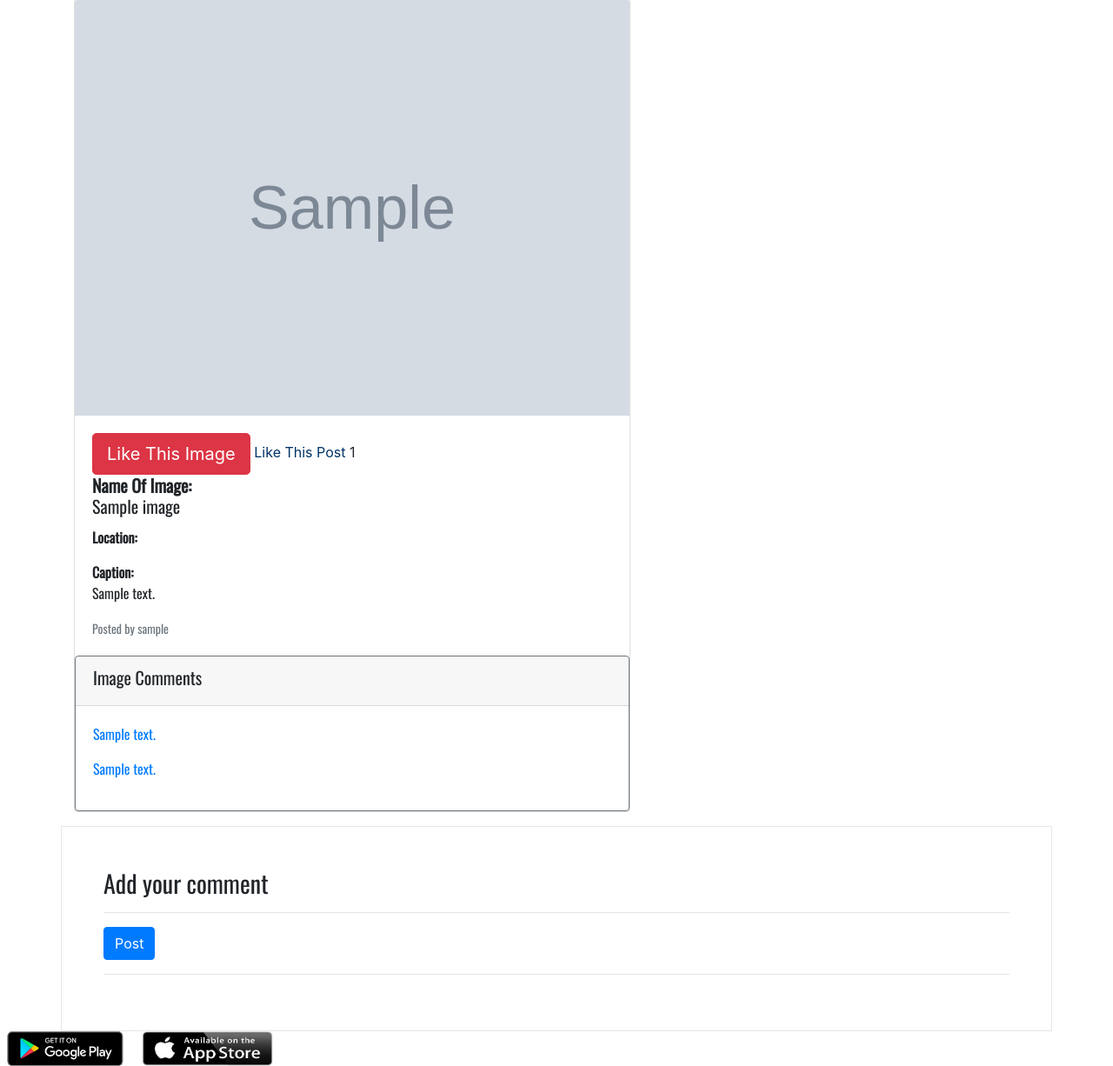
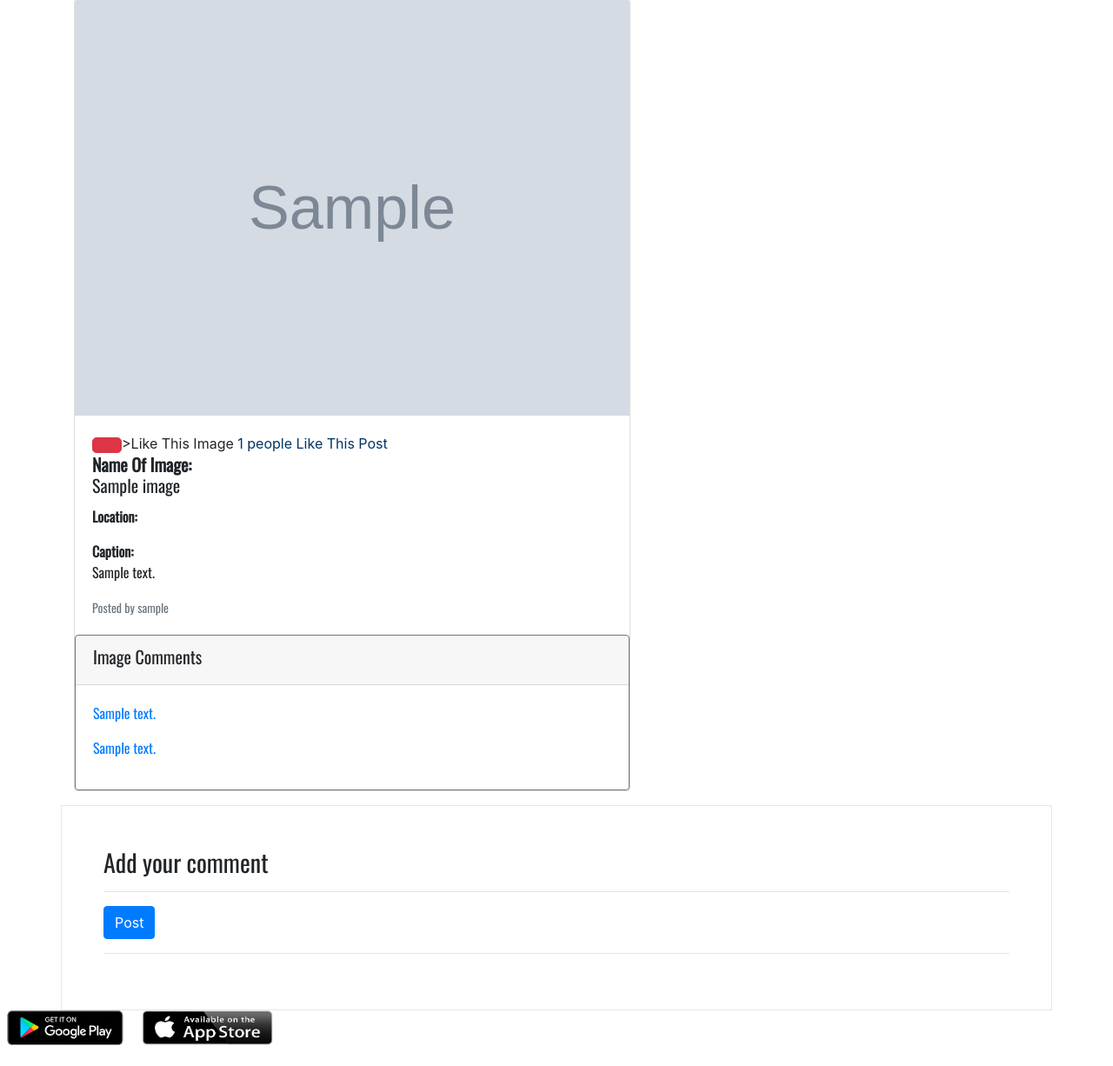
Before and after one commit to LoiseMwarangu/Instagram, a Django app: template clon/templates/image.html in a window 1280 px wide. Shown: the part 393-1619 px from the top of the page at 87% size. After the commit the page ends 1595 px from the top, so only its background shows below. Run offline with Django 3.2, Linux system fonts and the light colour scheme; tables that the repository leaves empty hold one stand-in row (values such as "Sample post"); the template is opened without the code that fills it: values that come from a table or form of the project are taken from there, most other values are stand-ins (such as "Sample title", 1, 10 or a date in 2020); grey boxes marked "Sample" are stand-in pictures; some libraries are stand-ins or nearby versions; some web fonts are replaced.

Commit message:
edited homepage

```diff
--- a/clon/templates/image.html
+++ b/clon/templates/image.html
@@ -16,23 +16,21 @@
   <div class="card mb-3" style="width:40rem;;">
     <img class="card-img-top" src="{{image.image.url}}" alt="Card image cap" class="img-fluid" size="100px200">
     <div class="card-body">
-      <button class="btn btn-lg btn-danger">Like This Image</button>
+      <button class="btn btn-lg btn-danger" onClick="document.getElementById('likebutton').submit()"></button>>Like This Image</button>
 
 
 
 
-      <!--*****************-->
-      <!--TESTING LIKE BUTTON-->
 
-      <a href="#" onClick="document.getElementById('likebutton').submit()">Like This Post</a> {{image.likes}}
-
+      <a href="#" onClick="document.getElementById('likebutton').submit()">{{image.likes}}
+        people        Like This Post</a>
       <form id="likebutton" method="POST" action="/posts/{{image.id}}/preference/1/">
         {% csrf_token %}
         <input type="hidden">
       </form>
 
 
-      <!--********************-->
+
 
       <h5 class="card-title" style="font-family: 'Oswald', sans-serif;"><strong>Name Of Image:</strong>
         <br>
--- a/clon/templates/registration/base.html
+++ b/clon/templates/registration/base.html
@@ -4,9 +4,9 @@
 
 <head>
   <meta charset="utf-8"> {% if title %}
-  <title> Image Gallery - {{title}}</title>
+  <title> Instaclone - {{title}}</title>
   {% else %}
-  <title> The Image Gallery </title>
+  <title> The Fake Instagram </title>
   {% endif %} {% block styles %} {% bootstrap_css %}
   <link rel="stylesheet" href="{% static 'css/baseimages.css' %}">
   <link href="https://fonts.googleapis.com/css?family=Grand+Hotel" rel="stylesheet">
--- a/clon/templates/registration/user_list.html
+++ b/clon/templates/registration/user_list.html
@@ -27,11 +27,6 @@
 <div class="container">
     <div class="col-md-12">
       <div class="footer text-center">
-        <ul id="footer1">
-          <br>
-
-          <li style="font-size:20px;"> <strong>© 2018 ELIAS KANOGA</strong></li>
-        </ul>
 
       </div>
 
```
